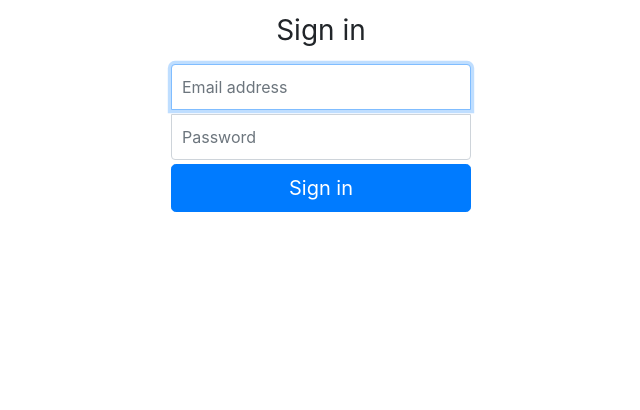
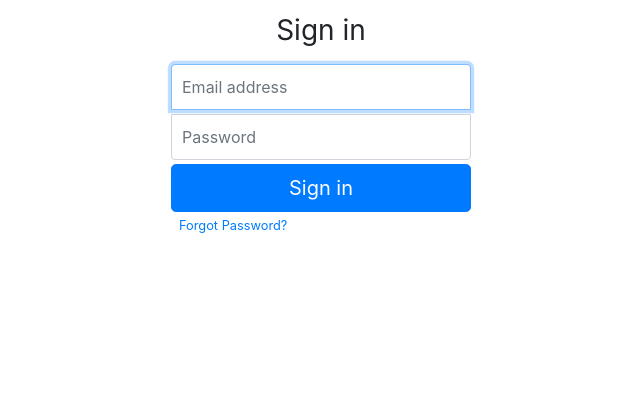
Before and after one commit to MagiciansRed/Projekt-zespolowy, a Django app: page /login/ in a window 1280 px wide. Shown: the part 88-498 px from the top of the page, without its empty margins (319-959 px from the left). Run offline with Django 3.2, Linux system fonts and the light colour scheme; some libraries are stand-ins or nearby versions.

Commit message:
added option to reset password in the log in screen

```diff
--- a/templates/account/login.html
+++ b/templates/account/login.html
@@ -63,6 +63,9 @@
         {% endif %}
 
         <button class="btn btn-lg btn-primary btn-block" type="submit">Sign in</button>
+        <small class="text-muted ml-2">
+                <a href="{% url 'password_reset' %}">Forgot Password?</a>
+        </small>
     </form>
 
 
```
Also changed, not shown: db.sqlite3.
